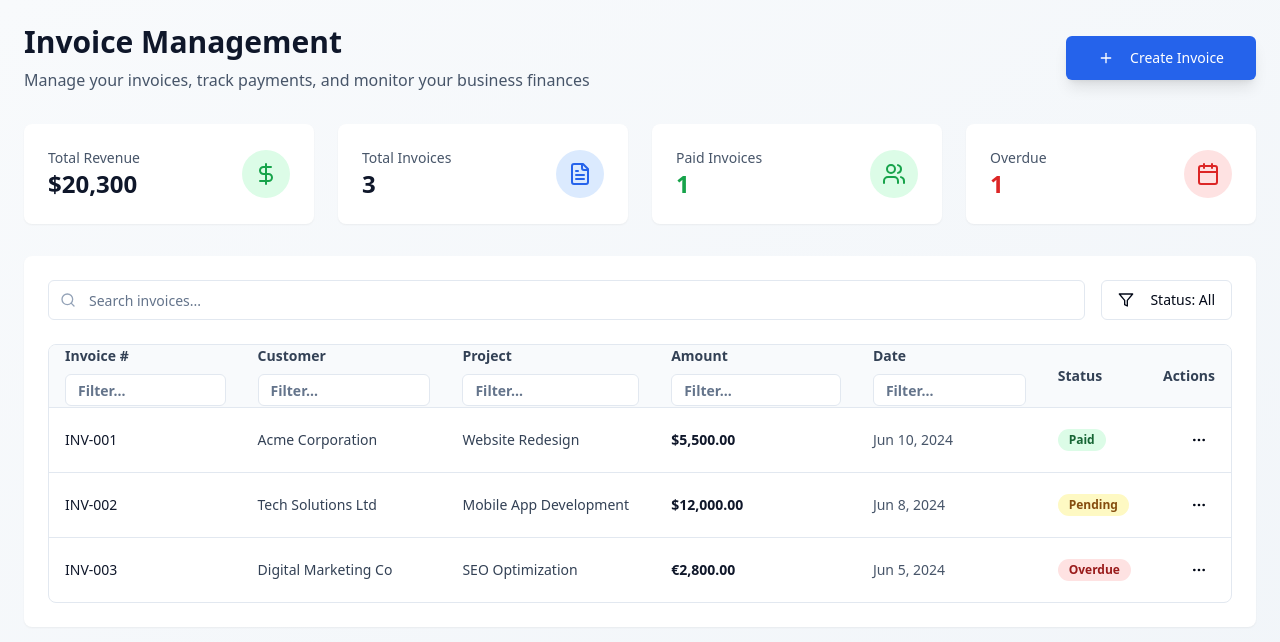
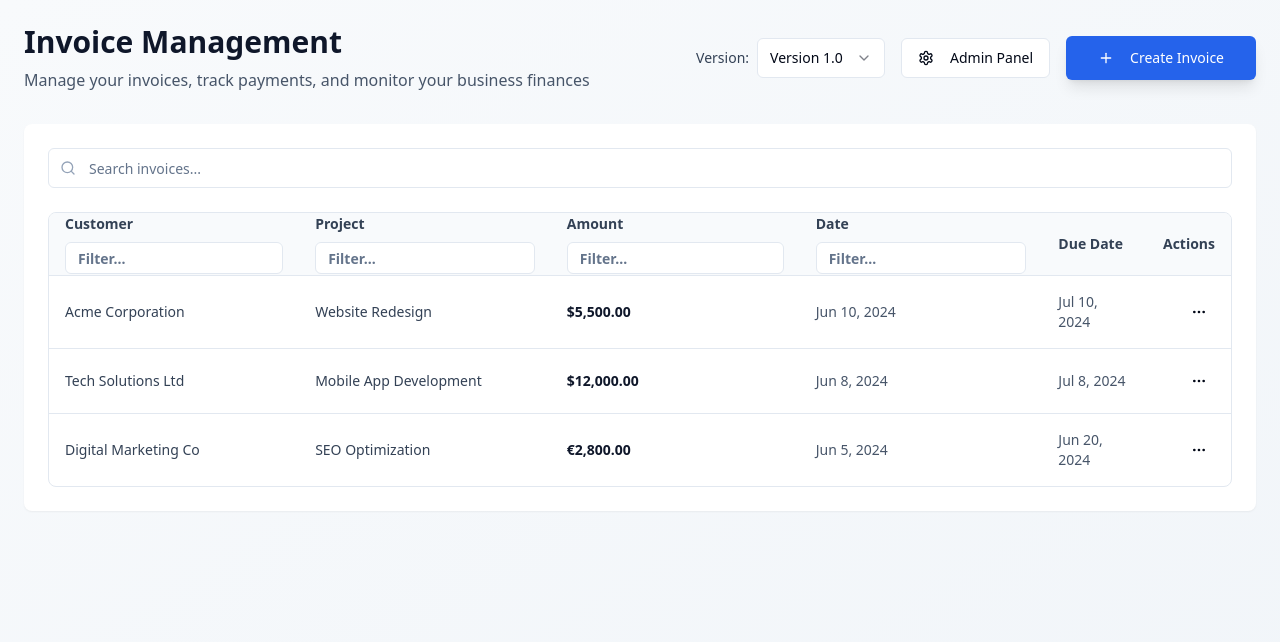
Before and after one commit to mihkl/crisp-invoice-tracker, a React (Vite) app: page / in a window 1280 px wide. Shown: the top 642 px of the page. Built offline with nearby package versions, Linux system fonts and the light colour scheme.

Commit message:
Refactor: Remove elements and add features
- Removed total revenue, paid invoices, and overdue elements.
- Removed invoice status and invoice number properties.
- Added a version selection dropdown.
- Added an admin panel button.

```diff
--- a/src/components/invoices/InvoiceForm.tsx
+++ b/src/components/invoices/InvoiceForm.tsx
@@ -24,8 +24,7 @@ export function InvoiceForm({ onSubmit, onCancel, initialData, isEditing = false
     currency: initialData?.currency || "USD",
     description: initialData?.description || "",
     date: initialData?.date || new Date().toISOString().split('T')[0],
-    dueDate: initialData?.dueDate || "",
-    status: initialData?.status || "pending"
+    dueDate: initialData?.dueDate || ""
   });
 
   const handleSubmit = (e: React.FormEvent) => {
@@ -152,20 +151,6 @@ export function InvoiceForm({ onSubmit, onCancel, initialData, isEditing = false
               </div>
             </div>
 
-            <div className="space-y-2">
-              <Label htmlFor="status">Status *</Label>
-              <Select value={formData.status} onValueChange={(value) => handleChange("status", value as "pending" | "paid" | "overdue")}>
-                <SelectTrigger>
-                  <SelectValue placeholder="Select status" />
-                </SelectTrigger>
-                <SelectContent>
-                  <SelectItem value="pending">Pending</SelectItem>
-                  <SelectItem value="paid">Paid</SelectItem>
-                  <SelectItem value="overdue">Overdue</SelectItem>
-                </SelectContent>
-              </Select>
-            </div>
-
             <div className="flex gap-3 pt-4">
               <Button type="submit" className="bg-blue-600 hover:bg-blue-700">
                 <Save className="mr-2 h-4 w-4" />
--- a/src/components/invoices/InvoiceList.tsx
+++ b/src/components/invoices/InvoiceList.tsx
@@ -3,7 +3,6 @@ import { useState } from "react";
 import { Invoice } from "@/types/invoice";
 import { Button } from "@/components/ui/button";
 import { Input } from "@/components/ui/input";
-import { Badge } from "@/components/ui/badge";
 import {
   Table,
   TableBody,
@@ -23,8 +22,7 @@ import {
   MoreHorizontal,
   Eye,
   Edit,
-  Trash2,
-  Filter
+  Trash2
 } from "lucide-react";
 
 interface InvoiceListProps {
@@ -36,9 +34,7 @@ interface InvoiceListProps {
 
 export function InvoiceList({ invoices, onEdit, onDelete, onView }: InvoiceListProps) {
   const [searchTerm, setSearchTerm] = useState("");
-  const [statusFilter, setStatusFilter] = useState<string>("all");
   const [columnFilters, setColumnFilters] = useState({
-    invoiceNumber: "",
     customer: "",
     project: "",
     amount: "",
@@ -54,19 +50,15 @@ export function InvoiceList({ invoices, onEdit, onDelete, onView }: InvoiceListP
 
   const filteredInvoices = invoices.filter(invoice => {
     const matchesSearch = invoice.customer.toLowerCase().includes(searchTerm.toLowerCase()) ||
-                         invoice.project.toLowerCase().includes(searchTerm.toLowerCase()) ||
-                         invoice.invoiceNumber.toLowerCase().includes(searchTerm.toLowerCase());
-
-    const matchesStatus = statusFilter === "all" || invoice.status === statusFilter;
+                         invoice.project.toLowerCase().includes(searchTerm.toLowerCase());
 
     const matchesColumnFilters =
-      invoice.invoiceNumber.toLowerCase().includes(columnFilters.invoiceNumber.toLowerCase()) &&
       invoice.customer.toLowerCase().includes(columnFilters.customer.toLowerCase()) &&
       invoice.project.toLowerCase().includes(columnFilters.project.toLowerCase()) &&
       (columnFilters.amount === "" || invoice.amount.toString().includes(columnFilters.amount)) &&
       (columnFilters.date === "" || invoice.date.includes(columnFilters.date));
 
-    return matchesSearch && matchesStatus && matchesColumnFilters;
+    return matchesSearch && matchesColumnFilters;
   });
 
   const formatCurrency = (amount: number, currency: string) => {
@@ -84,19 +76,6 @@ export function InvoiceList({ invoices, onEdit, onDelete, onView }: InvoiceListP
     });
   };
 
-  const getStatusBadge = (status: string) => {
-    switch (status) {
-      case 'paid':
-        return <Badge className="bg-green-100 text-green-800 hover:bg-green-100">Paid</Badge>;
-      case 'pending':
-        return <Badge className="bg-yellow-100 text-yellow-800 hover:bg-yellow-100">Pending</Badge>;
-      case 'overdue':
-        return <Badge className="bg-red-100 text-red-800 hover:bg-red-100">Overdue</Badge>;
-      default:
-        return <Badge variant="secondary">{status}</Badge>;
-    }
-  };
-
   return (
     <div className="p-6">
       {/* Header */}
@@ -110,29 +89,6 @@ export function InvoiceList({ invoices, onEdit, onDelete, onView }: InvoiceListP
             className="pl-10 border-slate-200 focus:border-blue-500 focus:ring-blue-500"
           />
         </div>
-
-        <DropdownMenu>
-          <DropdownMenuTrigger asChild>
-            <Button variant="outline" className="border-slate-200 hover:bg-slate-50">
-              <Filter className="mr-2 h-4 w-4" />
-              Status: {statusFilter === "all" ? "All" : statusFilter}
-            </Button>
-          </DropdownMenuTrigger>
-          <DropdownMenuContent align="end" className="w-48">
-            <DropdownMenuItem onClick={() => setStatusFilter("all")}>
-              All Status
-            </DropdownMenuItem>
-            <DropdownMenuItem onClick={() => setStatusFilter("pending")}>
-              Pending
-            </DropdownMenuItem>
-            <DropdownMenuItem onClick={() => setStatusFilter("paid")}>
-              Paid
-            </DropdownMenuItem>
-            <DropdownMenuItem onClick={() => setStatusFilter("overdue")}>
-              Overdue
-            </DropdownMenuItem>
-          </DropdownMenuContent>
-        </DropdownMenu>
       </div>
 
       {/* Table */}
@@ -140,17 +96,6 @@ export function InvoiceList({ invoices, onEdit, onDelete, onView }: InvoiceListP
         <Table>
           <TableHeader>
             <TableRow className="bg-slate-50">
-              <TableHead className="font-semibold text-slate-700">
-                <div className="space-y-2">
-                  <div>Invoice #</div>
-                  <Input
-                    placeholder="Filter..."
-                    value={columnFilters.invoiceNumber}
-                    onChange={(e) => handleColumnFilterChange("invoiceNumber", e.target.value)}
-                    className="h-8 text-xs"
-                  />
-                </div>
-              </TableHead>
               <TableHead className="font-semibold text-slate-700">
                 <div className="space-y-2">
                   <div>Customer</div>
@@ -195,23 +140,20 @@ export function InvoiceList({ invoices, onEdit, onDelete, onView }: InvoiceListP
                   />
                 </div>
               </TableHead>
-              <TableHead className="font-semibold text-slate-700">Status</TableHead>
+              <TableHead className="font-semibold text-slate-700">Due Date</TableHead>
               <TableHead className="font-semibold text-slate-700 text-right">Actions</TableHead>
             </TableRow>
           </TableHeader>
           <TableBody>
             {filteredInvoices.map((invoice) => (
               <TableRow key={invoice.id} className="hover:bg-slate-50 transition-colors duration-150">
-                <TableCell className="font-medium text-slate-900">
-                  {invoice.invoiceNumber}
-                </TableCell>
                 <TableCell className="text-slate-700">{invoice.customer}</TableCell>
                 <TableCell className="text-slate-700">{invoice.project}</TableCell>
                 <TableCell className="font-semibold text-slate-900">
                   {formatCurrency(invoice.amount, invoice.currency)}
                 </TableCell>
                 <TableCell className="text-slate-600">{formatDate(invoice.date)}</TableCell>
-                <TableCell>{getStatusBadge(invoice.status)}</TableCell>
+                <TableCell className="text-slate-600">{formatDate(invoice.dueDate)}</TableCell>
                 <TableCell className="text-right">
                   <DropdownMenu>
                     <DropdownMenuTrigger asChild>
@@ -251,7 +193,7 @@ export function InvoiceList({ invoices, onEdit, onDelete, onView }: InvoiceListP
           </div>
           <h3 className="text-lg font-medium text-slate-900 mb-2">No invoices found</h3>
           <p className="text-slate-500">
-            {searchTerm || statusFilter !== "all" || Object.values(columnFilters).some(filter => filter !== "")
+            {searchTerm || Object.values(columnFilters).some(filter => filter !== "")
               ? "Try adjusting your search or filter criteria"
               : "Create your first invoice to get started"}
           </p>
--- a/src/pages/Index.tsx
+++ b/src/pages/Index.tsx
@@ -4,60 +4,54 @@ import { InvoiceList } from "@/components/invoices/InvoiceList";
 import { InvoiceForm } from "@/components/invoices/InvoiceForm";
 import { InvoiceDetails } from "@/components/invoices/InvoiceDetails";
 import { Button } from "@/components/ui/button";
-import { Card } from "@/components/ui/card";
-import { Plus, FileText, DollarSign, Users, Calendar } from "lucide-react";
+import { Select, SelectContent, SelectItem, SelectTrigger, SelectValue } from "@/components/ui/select";
+import { Plus, Settings } from "lucide-react";
 import { Invoice } from "@/types/invoice";
 
 const Index = () => {
   const [currentView, setCurrentView] = useState<'list' | 'form' | 'details'>('list');
   const [selectedInvoice, setSelectedInvoice] = useState<Invoice | null>(null);
   const [editingInvoice, setEditingInvoice] = useState<Invoice | null>(null);
+  const [selectedVersion, setSelectedVersion] = useState<string>("v1");
 
   // Mock data - in a real app this would come from a database
   const [invoices, setInvoices] = useState<Invoice[]>([
     {
       id: '1',
-      invoiceNumber: 'INV-001',
       customer: 'Acme Corporation',
       project: 'Website Redesign',
       amount: 5500.00,
       currency: 'USD',
       description: 'Complete website redesign with modern UI/UX',
       date: '2024-06-10',
-      status: 'paid',
       dueDate: '2024-07-10'
     },
     {
       id: '2',
-      invoiceNumber: 'INV-002',
       customer: 'Tech Solutions Ltd',
       project: 'Mobile App Development',
       amount: 12000.00,
       currency: 'USD',
       description: 'Native mobile app for iOS and Android platforms',
       date: '2024-06-08',
-      status: 'pending',
       dueDate: '2024-07-08'
     },
     {
       id: '3',
-      invoiceNumber: 'INV-003',
       customer: 'Digital Marketing Co',
       project: 'SEO Optimization',
       amount: 2800.00,
       currency: 'EUR',
       description: 'Complete SEO audit and optimization for 6 months',
       date: '2024-06-05',
-      status: 'overdue',
       dueDate: '2024-06-20'
     }
   ]);
 
-  const handleAddInvoice = (invoice: Omit<Invoice, 'id' | 'invoiceNumber'>) => {
+  const handleAddInvoice = (invoice: Omit<Invoice, 'id'>) => {
     const newInvoice: Invoice = {
       ...invoice,
-      id: Date.now().toString(),
-      invoiceNumber: `INV-${String(invoices.length + 1).padStart(3, '0')}`
+      id: Date.now().toString()
     };
     setInvoices([...invoices, newInvoice]);
     setCurrentView('list');
@@ -68,12 +62,11 @@ const Index = () => {
     setCurrentView('form');
   };
 
-  const handleUpdateInvoice = (updatedInvoice: Omit<Invoice, 'id' | 'invoiceNumber'>) => {
+  const handleUpdateInvoice = (updatedInvoice: Omit<Invoice, 'id'>) => {
     if (editingInvoice) {
       const updated: Invoice = {
         ...updatedInvoice,
-        id: editingInvoice.id,
-        invoiceNumber: editingInvoice.invoiceNumber
+        id: editingInvoice.id
       };
       setInvoices(invoices.map(inv => inv.id === editingInvoice.id ? updated : inv));
       setEditingInvoice(null);
@@ -93,10 +86,10 @@ const Index = () => {
     setCurrentView('details');
   };
 
-  const totalAmount = invoices.reduce((sum, inv) => sum + inv.amount, 0);
-  const paidInvoices = invoices.filter(inv => inv.status === 'paid');
-  const pendingInvoices = invoices.filter(inv => inv.status === 'pending');
-  const overdueInvoices = invoices.filter(inv => inv.status === 'overdue');
+  const handleAdminPanel = () => {
+    // Admin panel functionality will be implemented later
+    console.log("Admin panel clicked");
+  };
 
   return (
     <div className="min-h-screen bg-gradient-to-br from-slate-50 to-slate-100 p-4 md:p-6">
@@ -108,7 +101,30 @@ const Index = () => {
               <h1 className="text-3xl font-bold text-slate-900 mb-2">Invoice Management</h1>
               <p className="text-slate-600">Manage your invoices, track payments, and monitor your business finances</p>
             </div>
+            <div className="flex items-center gap-4">
               {currentView === 'list' && (
+                <>
+                  <div className="flex items-center gap-2">
+                    <label className="text-sm font-medium text-slate-700">Version:</label>
+                    <Select value={selectedVersion} onValueChange={setSelectedVersion}>
+                      <SelectTrigger className="w-32">
+                        <SelectValue />
+                      </SelectTrigger>
+                      <SelectContent>
+                        <SelectItem value="v1">Version 1.0</SelectItem>
+                        <SelectItem value="v2">Version 2.0</SelectItem>
+                        <SelectItem value="v3">Version 3.0</SelectItem>
+                      </SelectContent>
+                    </Select>
+                  </div>
+                  <Button
+                    onClick={handleAdminPanel}
+                    variant="outline"
+                    className="border-slate-200 hover:bg-slate-50"
+                  >
+                    <Settings className="mr-2 h-4 w-4" />
+                    Admin Panel
+                  </Button>
                   <Button
                     onClick={() => setCurrentView('form')}
                     className="bg-blue-600 hover:bg-blue-700 text-white shadow-lg transition-all duration-200 hover:shadow-xl"
@@ -117,62 +133,11 @@ const Index = () => {
                     <Plus className="mr-2 h-5 w-5" />
                     Create Invoice
                   </Button>
+                </>
               )}
             </div>
           </div>
-
-        {/* Stats Cards */}
-        {currentView === 'list' && (
-          <div className="grid grid-cols-1 md:grid-cols-2 lg:grid-cols-4 gap-6 mb-8">
-            <Card className="p-6 bg-white shadow-sm border-0 hover:shadow-md transition-shadow duration-200">
-              <div className="flex items-center justify-between">
-                <div>
-                  <p className="text-sm font-medium text-slate-600">Total Revenue</p>
-                  <p className="text-2xl font-bold text-slate-900">${totalAmount.toLocaleString()}</p>
         </div>
-                <div className="p-3 bg-green-100 rounded-full">
-                  <DollarSign className="h-6 w-6 text-green-600" />
-                </div>
-              </div>
-            </Card>
-
-            <Card className="p-6 bg-white shadow-sm border-0 hover:shadow-md transition-shadow duration-200">
-              <div className="flex items-center justify-between">
-                <div>
-                  <p className="text-sm font-medium text-slate-600">Total Invoices</p>
-                  <p className="text-2xl font-bold text-slate-900">{invoices.length}</p>
-                </div>
-                <div className="p-3 bg-blue-100 rounded-full">
-                  <FileText className="h-6 w-6 text-blue-600" />
-                </div>
-              </div>
-            </Card>
-
-            <Card className="p-6 bg-white shadow-sm border-0 hover:shadow-md transition-shadow duration-200">
-              <div className="flex items-center justify-between">
-                <div>
-                  <p className="text-sm font-medium text-slate-600">Paid Invoices</p>
-                  <p className="text-2xl font-bold text-green-600">{paidInvoices.length}</p>
-                </div>
-                <div className="p-3 bg-green-100 rounded-full">
-                  <Users className="h-6 w-6 text-green-600" />
-                </div>
-              </div>
-            </Card>
-
-            <Card className="p-6 bg-white shadow-sm border-0 hover:shadow-md transition-shadow duration-200">
-              <div className="flex items-center justify-between">
-                <div>
-                  <p className="text-sm font-medium text-slate-600">Overdue</p>
-                  <p className="text-2xl font-bold text-red-600">{overdueInvoices.length}</p>
-                </div>
-                <div className="p-3 bg-red-100 rounded-full">
-                  <Calendar className="h-6 w-6 text-red-600" />
-                </div>
-              </div>
-            </Card>
-          </div>
-        )}
 
         {/* Main Content */}
         <div className="bg-white rounded-lg shadow-sm border-0">
--- a/src/types/invoice.ts
+++ b/src/types/invoice.ts
@@ -1,7 +1,6 @@
 
 export interface Invoice {
   id: string;
-  invoiceNumber: string;
   customer: string;
   project: string;
   amount: number;
@@ -9,7 +8,6 @@ export interface Invoice {
   description: string;
   date: string;
   dueDate: string;
-  status: 'pending' | 'paid' | 'overdue';
 }
 
-export type InvoiceFormData = Omit<Invoice, 'id' | 'invoiceNumber'>;
+export type InvoiceFormData = Omit<Invoice, 'id'>;
```
Lines whose indentation alone changed are shown as unchanged.
